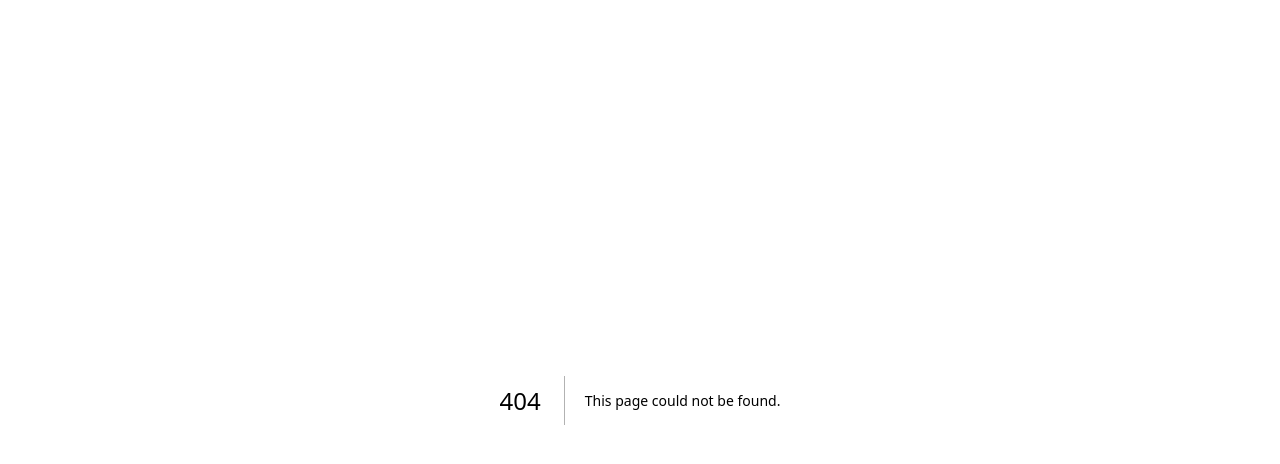
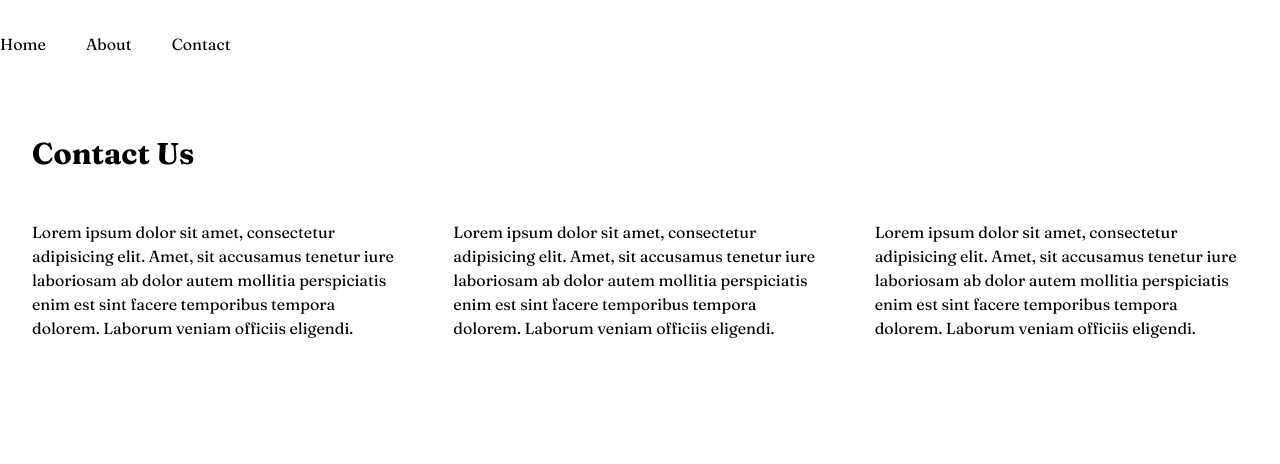
Before and after one commit to romainbenard/page-transition-next-app-router, a Next.js app: page /contact in a window 1280 px wide. Before the commit this address had no page. Shown: the top 464 px of the page. Built offline with nearby package versions, Linux system fonts and the light colour scheme.

Commit message:
create dummy pages

```diff
--- /dev/null
+++ b/src/app/about-me/page.tsx
@@ -0,0 +1,23 @@
+import React from 'react'
+
+const AboutMePage: React.FC = () => {
+  const name = 'John Doe'
+  const age = 30
+  const bio = 'Lorem ipsum dolor sit amet, consectetur adipiscing elit.'
+
+  return (
+    <section className="py-12">
+      <div className="container">
+        <h1>About Me</h1>
+
+        <div className="flex gap-12">
+          <p>Name: {name}</p>
+          <p>Age: {age}</p>
+          <p>Bio: {bio}</p>
+        </div>
+      </div>
+    </section>
+  )
+}
+
+export default AboutMePage
--- /dev/null
+++ b/src/app/contact/page.tsx
@@ -0,0 +1,31 @@
+const ContactPage: React.FC = () => {
+  return (
+    <section className="py-12">
+      <div className="container">
+        <h2 className="mb-12 text-3xl font-bold">Contact Us</h2>
+        <div className="flex gap-12">
+          <p>
+            Lorem ipsum dolor sit amet, consectetur adipisicing elit. Amet, sit
+            accusamus tenetur iure laboriosam ab dolor autem mollitia
+            perspiciatis enim est sint facere temporibus tempora dolorem.
+            Laborum veniam officiis eligendi.
+          </p>
+          <p>
+            Lorem ipsum dolor sit amet, consectetur adipisicing elit. Amet, sit
+            accusamus tenetur iure laboriosam ab dolor autem mollitia
+            perspiciatis enim est sint facere temporibus tempora dolorem.
+            Laborum veniam officiis eligendi.
+          </p>
+          <p>
+            Lorem ipsum dolor sit amet, consectetur adipisicing elit. Amet, sit
+            accusamus tenetur iure laboriosam ab dolor autem mollitia
+            perspiciatis enim est sint facere temporibus tempora dolorem.
+            Laborum veniam officiis eligendi.
+          </p>
+        </div>
+      </div>
+    </section>
+  )
+}
+
+export default ContactPage
--- a/src/app/globals.css
+++ b/src/app/globals.css
@@ -2,29 +2,7 @@
 @tailwind components;
 @tailwind utilities;
 
-:root {
-  --foreground-rgb: 0, 0, 0;
-  --background-start-rgb: 214, 219, 220;
-  --background-end-rgb: 255, 255, 255;
-}
 
-@media (prefers-color-scheme: dark) {
-  :root {
-    --foreground-rgb: 255, 255, 255;
-    --background-start-rgb: 0, 0, 0;
-    --background-end-rgb: 0, 0, 0;
-  }
-}
-
-body {
-  color: rgb(var(--foreground-rgb));
-  background: linear-gradient(
-      to bottom,
-      transparent,
-      rgb(var(--background-end-rgb))
-    )
-    rgb(var(--background-start-rgb));
-}
 
 @layer utilities {
   .text-balance {
--- a/src/app/layout.tsx
+++ b/src/app/layout.tsx
@@ -1,22 +1,26 @@
-import type { Metadata } from "next";
-import { Inter } from "next/font/google";
-import "./globals.css";
+import type { Metadata } from 'next'
+import { Fraunces } from 'next/font/google'
+import './globals.css'
+import Header from '@/components/Header'
 
-const inter = Inter({ subsets: ["latin"] });
+const fraunces = Fraunces({ subsets: ['latin'] })
 
 export const metadata: Metadata = {
-  title: "Create Next App",
-  description: "Generated by create next app",
-};
+  title: 'Create Next App',
+  description: 'Generated by create next app',
+}
 
 export default function RootLayout({
   children,
 }: Readonly<{
-  children: React.ReactNode;
+  children: React.ReactNode
 }>) {
   return (
     <html lang="en">
-      <body className={inter.className}>{children}</body>
+      <body className={fraunces.className}>
+        <Header />
+        <main className="px-8">{children}</main>
+      </body>
     </html>
-  );
+  )
 }
--- a/src/app/page.tsx
+++ b/src/app/page.tsx
@@ -1,113 +1,15 @@
-import Image from "next/image";
-
 export default function Home() {
   return (
-    <main className="flex min-h-screen flex-col items-center justify-between p-24">
-      <div className="z-10 w-full max-w-5xl items-center justify-between font-mono text-sm lg:flex">
-        <p className="fixed left-0 top-0 flex w-full justify-center border-b border-gray-300 bg-gradient-to-b from-zinc-200 pb-6 pt-8 backdrop-blur-2xl dark:border-neutral-800 dark:bg-zinc-800/30 dark:from-inherit lg:static lg:w-auto  lg:rounded-xl lg:border lg:bg-gray-200 lg:p-4 lg:dark:bg-zinc-800/30">
-          Get started by editing&nbsp;
-          <code className="font-mono font-bold">src/app/page.tsx</code>
+    <section className="py-12">
+      <div className="container">
+        <h1 className="mb-12 text-3xl font-bold">Page Transitions</h1>
+        <p className="max-w-lg">
+          Lorem ipsum dolor sit amet, consectetur adipisicing elit. Amet, sit
+          accusamus tenetur iure laboriosam ab dolor autem mollitia perspiciatis
+          enim est sint facere temporibus tempora dolorem. Laborum veniam
+          officiis eligendi.
         </p>
-        <div className="fixed bottom-0 left-0 flex h-48 w-full items-end justify-center bg-gradient-to-t from-white via-white dark:from-black dark:via-black lg:static lg:size-auto lg:bg-none">
-          <a
-            className="pointer-events-none flex place-items-center gap-2 p-8 lg:pointer-events-auto lg:p-0"
-            href="https://vercel.com?utm_source=create-next-app&utm_medium=appdir-template&utm_campaign=create-next-app"
-            target="_blank"
-            rel="noopener noreferrer"
-          >
-            By{" "}
-            <Image
-              src="/vercel.svg"
-              alt="Vercel Logo"
-              className="dark:invert"
-              width={100}
-              height={24}
-              priority
-            />
-          </a>
-        </div>
       </div>
-
-      <div className="relative z-[-1] flex place-items-center before:absolute before:h-[300px] before:w-full before:-translate-x-1/2 before:rounded-full before:bg-gradient-radial before:from-white before:to-transparent before:blur-2xl before:content-[''] after:absolute after:-z-20 after:h-[180px] after:w-full after:translate-x-1/3 after:bg-gradient-conic after:from-sky-200 after:via-blue-200 after:blur-2xl after:content-[''] before:dark:bg-gradient-to-br before:dark:from-transparent before:dark:to-blue-700 before:dark:opacity-10 after:dark:from-sky-900 after:dark:via-[#0141ff] after:dark:opacity-40 sm:before:w-[480px] sm:after:w-[240px] before:lg:h-[360px]">
-        <Image
-          className="relative dark:drop-shadow-[0_0_0.3rem_#ffffff70] dark:invert"
-          src="/next.svg"
-          alt="Next.js Logo"
-          width={180}
-          height={37}
-          priority
-        />
-      </div>
-
-      <div className="mb-32 grid text-center lg:mb-0 lg:w-full lg:max-w-5xl lg:grid-cols-4 lg:text-left">
-        <a
-          href="https://nextjs.org/docs?utm_source=create-next-app&utm_medium=appdir-template&utm_campaign=create-next-app"
-          className="group rounded-lg border border-transparent px-5 py-4 transition-colors hover:border-gray-300 hover:bg-gray-100 hover:dark:border-neutral-700 hover:dark:bg-neutral-800/30"
-          target="_blank"
-          rel="noopener noreferrer"
-        >
-          <h2 className="mb-3 text-2xl font-semibold">
-            Docs{" "}
-            <span className="inline-block transition-transform group-hover:translate-x-1 motion-reduce:transform-none">
-              -&gt;
-            </span>
-          </h2>
-          <p className="m-0 max-w-[30ch] text-sm opacity-50">
-            Find in-depth information about Next.js features and API.
-          </p>
-        </a>
-
-        <a
-          href="https://nextjs.org/learn?utm_source=create-next-app&utm_medium=appdir-template-tw&utm_campaign=create-next-app"
-          className="group rounded-lg border border-transparent px-5 py-4 transition-colors hover:border-gray-300 hover:bg-gray-100 hover:dark:border-neutral-700 hover:dark:bg-neutral-800/30"
-          target="_blank"
-          rel="noopener noreferrer"
-        >
-          <h2 className="mb-3 text-2xl font-semibold">
-            Learn{" "}
-            <span className="inline-block transition-transform group-hover:translate-x-1 motion-reduce:transform-none">
-              -&gt;
-            </span>
-          </h2>
-          <p className="m-0 max-w-[30ch] text-sm opacity-50">
-            Learn about Next.js in an interactive course with&nbsp;quizzes!
-          </p>
-        </a>
-
-        <a
-          href="https://vercel.com/templates?framework=next.js&utm_source=create-next-app&utm_medium=appdir-template&utm_campaign=create-next-app"
-          className="group rounded-lg border border-transparent px-5 py-4 transition-colors hover:border-gray-300 hover:bg-gray-100 hover:dark:border-neutral-700 hover:dark:bg-neutral-800/30"
-          target="_blank"
-          rel="noopener noreferrer"
-        >
-          <h2 className="mb-3 text-2xl font-semibold">
-            Templates{" "}
-            <span className="inline-block transition-transform group-hover:translate-x-1 motion-reduce:transform-none">
-              -&gt;
-            </span>
-          </h2>
-          <p className="m-0 max-w-[30ch] text-sm opacity-50">
-            Explore starter templates for Next.js.
-          </p>
-        </a>
-
-        <a
-          href="https://vercel.com/new?utm_source=create-next-app&utm_medium=appdir-template&utm_campaign=create-next-app"
-          className="group rounded-lg border border-transparent px-5 py-4 transition-colors hover:border-gray-300 hover:bg-gray-100 hover:dark:border-neutral-700 hover:dark:bg-neutral-800/30"
-          target="_blank"
-          rel="noopener noreferrer"
-        >
-          <h2 className="mb-3 text-2xl font-semibold">
-            Deploy{" "}
-            <span className="inline-block transition-transform group-hover:translate-x-1 motion-reduce:transform-none">
-              -&gt;
-            </span>
-          </h2>
-          <p className="m-0 max-w-[30ch] text-balance text-sm opacity-50">
-            Instantly deploy your Next.js site to a shareable URL with Vercel.
-          </p>
-        </a>
-      </div>
-    </main>
-  );
+    </section>
+  )
 }
--- /dev/null
+++ b/src/components/Header.tsx
@@ -0,0 +1,23 @@
+import Link from 'next/link'
+
+const Header = () => {
+  return (
+    <header>
+      <nav className="py-8">
+        <ul className="container flex gap-10">
+          <li>
+            <Link href="/">Home</Link>
+          </li>
+          <li>
+            <Link href="/about">About</Link>
+          </li>
+          <li>
+            <Link href="/contact">Contact</Link>
+          </li>
+        </ul>
+      </nav>
+    </header>
+  )
+}
+
+export default Header
```
